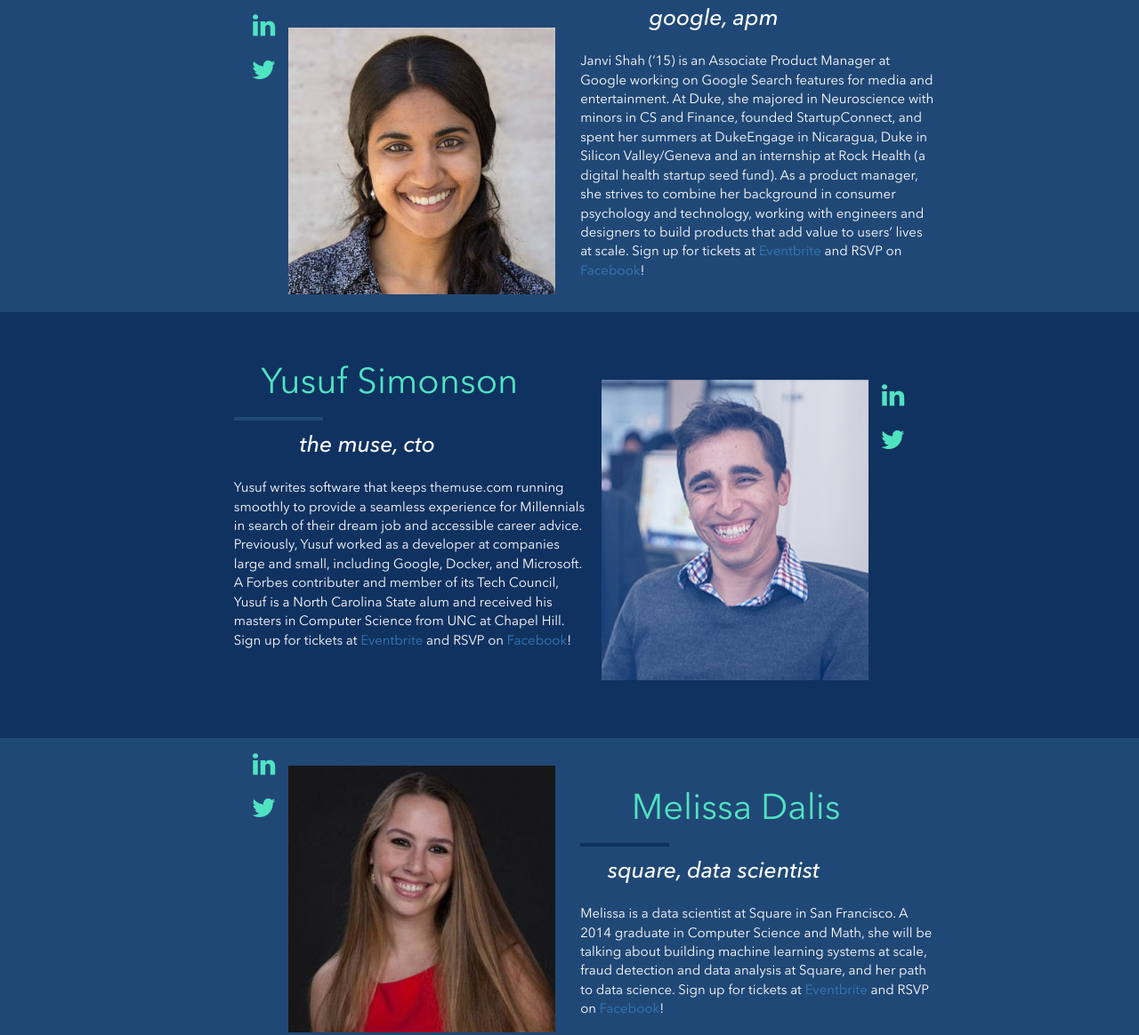
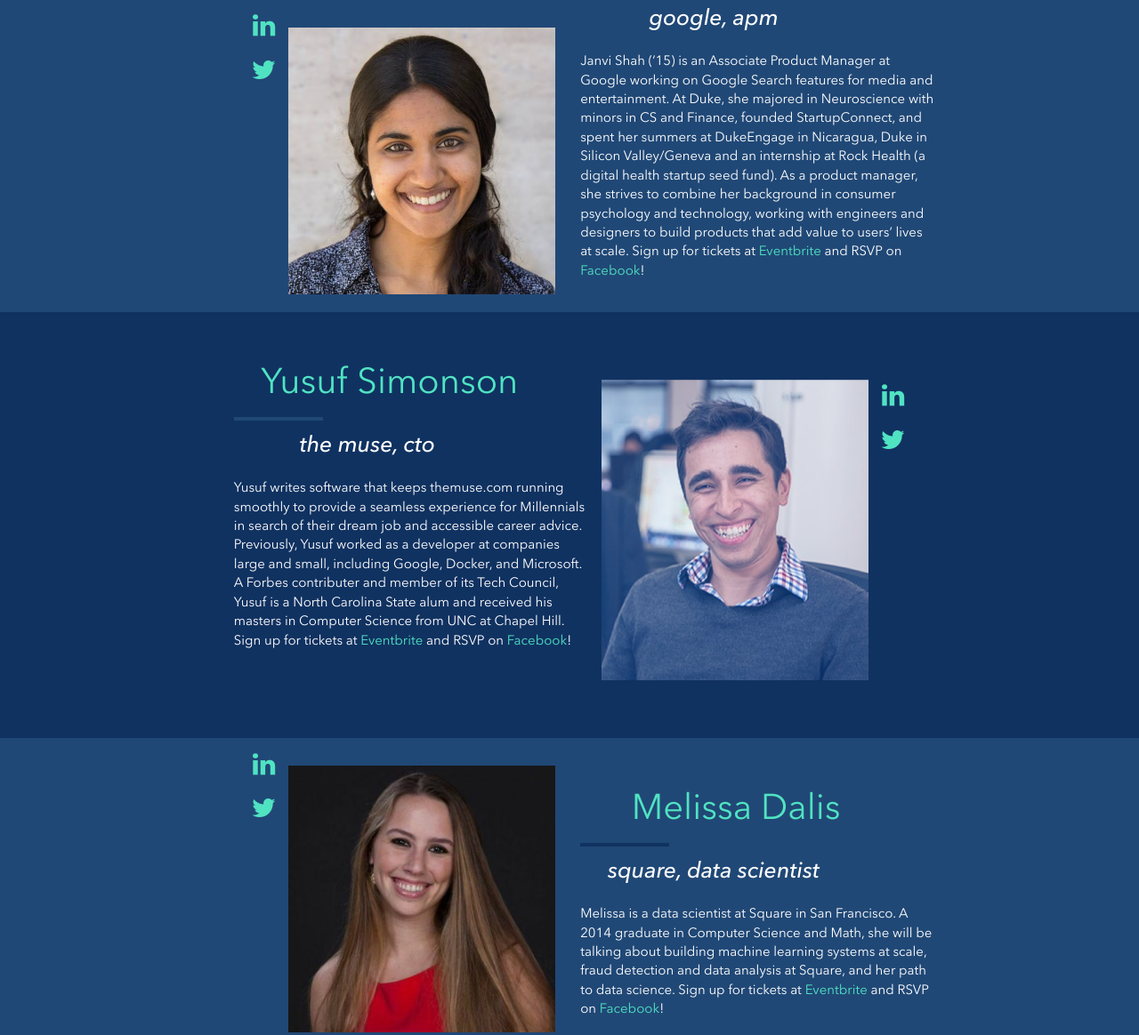
Before and after one commit to patriciaa/hackduke-education-landing, a plain HTML site: page index.html in a window 1280 px wide. Shown: the part 1736-2900 px from the top of the page at 89% size. Drawn offline with nearby package versions, Linux system fonts and the light colour scheme.

Commit message:
Changed color for links

```diff
--- a/css/body.css
+++ b/css/body.css
@@ -154,6 +154,10 @@
  	margin: 0 auto;
 }
 
+.info a {
+  color: #50E3C2;
+}
+
 @media(min-width: 768px) {
 	.solid-speaker {
 		height: 480px;
```
